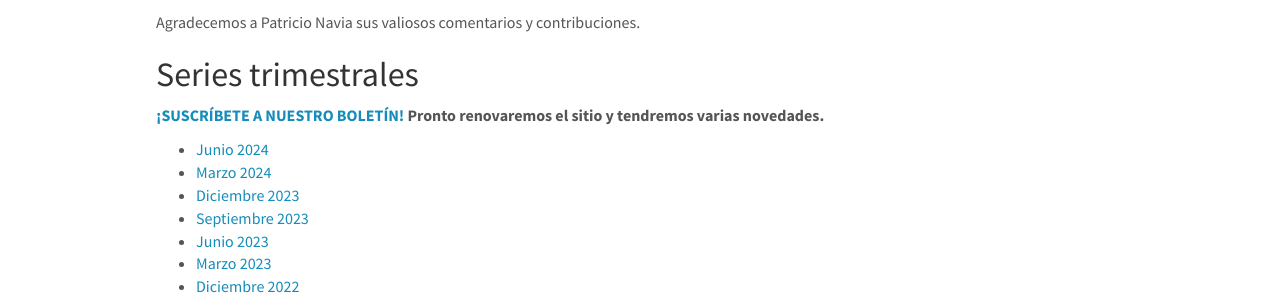
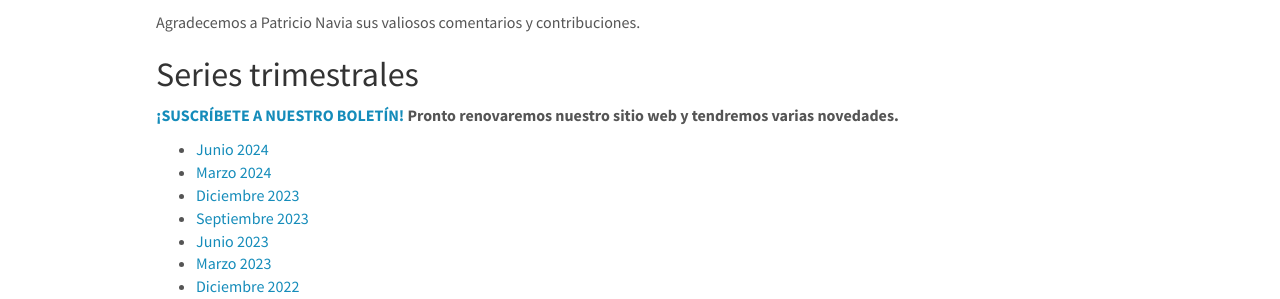
Before and after one commit to training-datalab/old-training-datalab.com, a Jekyll site: the page built from _pages/cps-ranking-spanish.md, in a window 1280 px wide and 900 px high, scrolled down 791 px. Shown: the part 155-454 px from the top of the window. Built offline with Jekyll 4.4.1, drawn with Linux system fonts in a browser that asks for light colours; nearby versions of some CDN libraries.

Commit message:
Update cps-ranking-spanish.md
Co-Authored-By: Carla Cisternas <carla.cisternas@umayor.cl>

```diff
--- a/_pages/cps-ranking-spanish.md
+++ b/_pages/cps-ranking-spanish.md
@@ -28,7 +28,7 @@ permalink: /projects/cps-ranking-spanish
 
 ## Series trimestrales
 
-<p align="justify"><a href="https://zcmp.eu/e28J" target="_blank">**¡SUSCRÍBETE A NUESTRO BOLETÍN!**</a> **Pronto renovaremos el sitio y tendremos varias novedades.**</p>
+<p align="justify"><a href="https://zcmp.eu/e28J" target="_blank">**¡SUSCRÍBETE A NUESTRO BOLETÍN!**</a> **Pronto renovaremos nuestro sitio web y tendremos varias novedades.**</p>
 
 - [Junio 2024](https://training-datalab.com/projects/cps-ranking/2024-06-02-impact-ranking)
 - [Marzo 2024](https://training-datalab.com/projects/cps-ranking/2024-03-01-impact-ranking)
```
